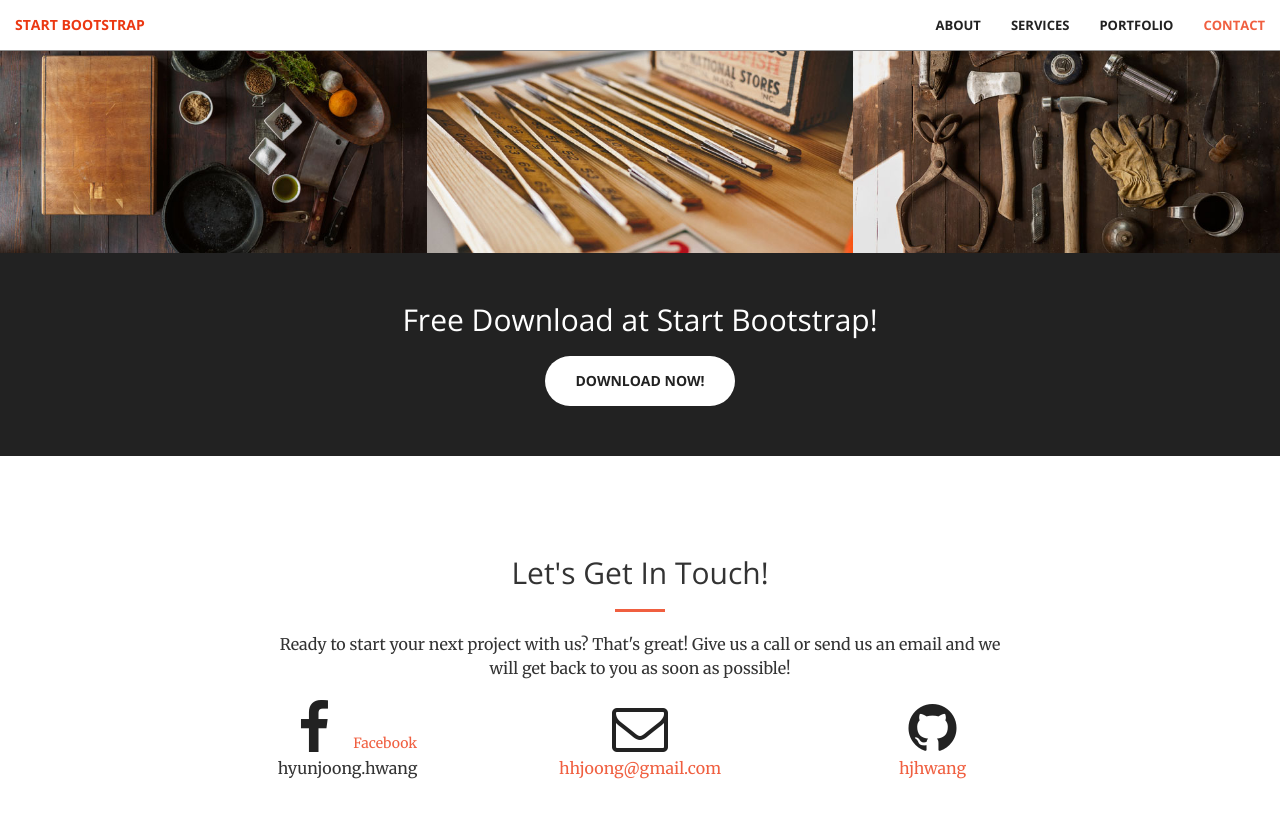
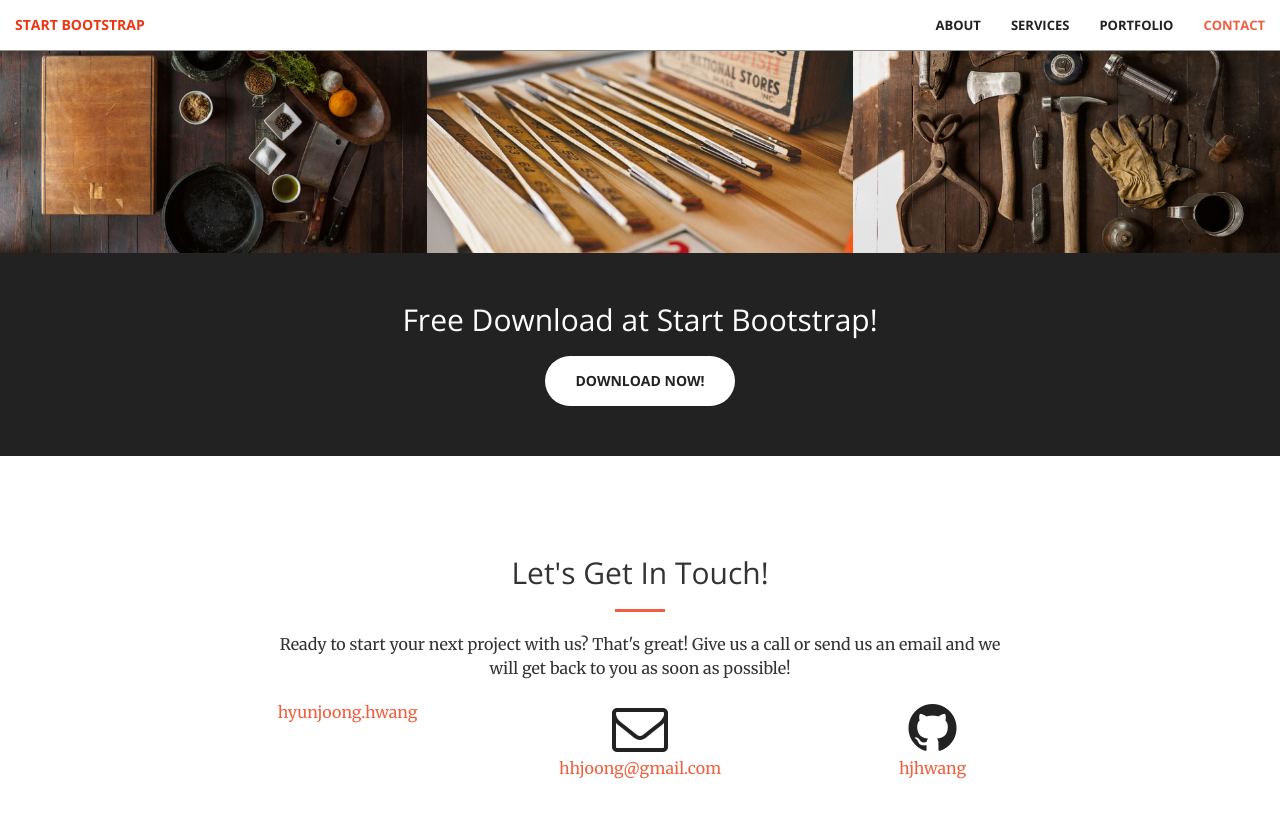
Before and after one commit to hjhwang/portfolio, a Jekyll site: the page built from index.html, in a window 1280 px wide and 900 px high, scrolled down 1981 px. Shown: the top 818 px of the window. Built offline with Jekyll 4.4.1, drawn with Linux system fonts in a browser that asks for light colours.

Commit message:
Add files via upload

```diff
--- a/_includes/contact.html
+++ b/_includes/contact.html
@@ -8,7 +8,6 @@
             </div>
         <div class="col-lg-2 col-lg-offset-2 text-center">
             <a href="https://facebook.com/{{ site.facebook_username }}">
-                <i class="fa fa-facebook fa-fw"></i> Facebook</a>
               <p>{{ site.facebook_username }}</p>
             </a>
         </div>
```
Lines whose indentation alone changed are shown as unchanged.
